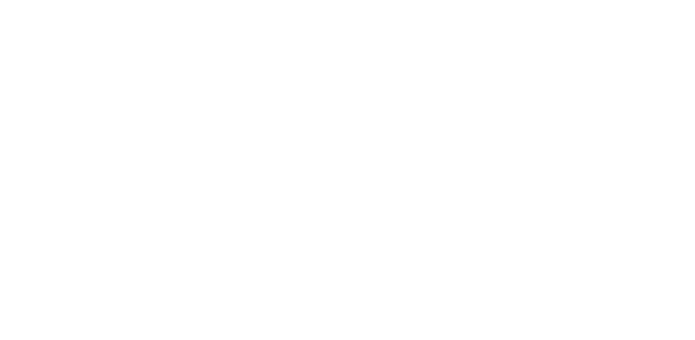
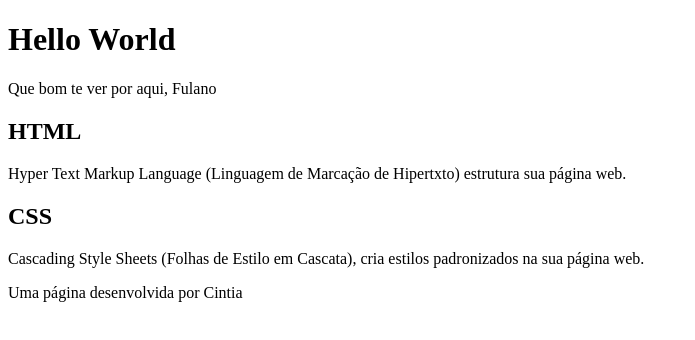
Before and after one commit to CintiaP21/Hello-World, a plain HTML site: page index.html in a window 1280 px wide. Shown: the whole page, without its empty margins (0-695 px from the left). Drawn offline with Linux system fonts and the light colour scheme.

Commit message:
Estrutura Básica de HTML

```diff
--- a/index.html
+++ b/index.html
@@ -8,4 +8,21 @@
 <body>
 
 </body>
-</html>
+<h1>Hello World</h1>
+        <p>Que bom te ver por aqui, Fulano</p>
+
+    </header>
+
+    <section>
+        <h2>HTML</h2>
+        <P>Hyper Text Markup Language (Linguagem de Marcação de Hipertxto) estrutura sua página web.</P>
+
+        <h2>CSS</h2>
+        <P>Cascading Style Sheets (Folhas de Estilo em Cascata), cria estilos padronizados na sua página web.</P>
+        <footer>
+
+
+        </footer>
+    </section>
+
+    <footer>Uma página desenvolvida por Cintia</footer>
```
